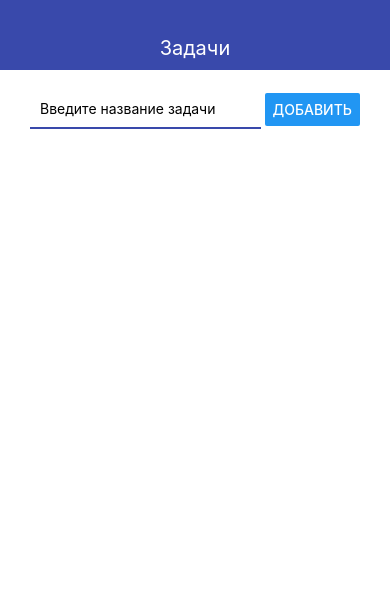
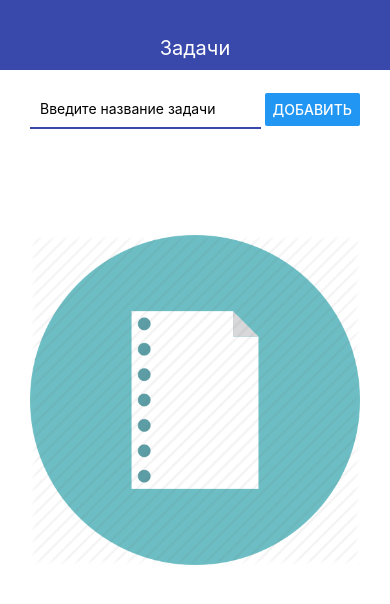
Before and after one commit to georgeaziev/react-native-todo, a React Native app: screen / in a window 390 px wide. Shown: the top 604 px of the page. Built offline with nearby package versions, Linux system fonts and the light colour scheme.

Commit message:
added empty list image

```diff
--- a/src/screens/MainScreen.tsx
+++ b/src/screens/MainScreen.tsx
@@ -1,5 +1,5 @@
 import React from "react";
-import { View, Text, FlatList, StyleSheet } from "react-native";
+import { View, Image, FlatList, StyleSheet } from "react-native";
 import Add from "../components/Add";
 import List from "../components/List";
 import { Methods } from "../../App";
@@ -15,6 +15,7 @@
   return (
     <View>
       <Add addTask={addTask} />
+      {list.length ? (
         <FlatList
           keyExtractor={item => item.id.toString()}
           data={list}
@@ -26,10 +27,29 @@
             />
           )}
         />
+      ) : (
+        <View>
+          <Image
+            style={style.img}
+            source={require("../../assets/no-items.png")}
+          />
+        </View>
+      )}
     </View>
   );
 };
 
-const style = StyleSheet.create({});
+const style = StyleSheet.create({
+  imgWrap: {
+    alignItems: "center",
+    justifyContent: "center",
+    padding: 10,
+    height: 300
+  },
+  img: {
+    width: "100%",
+    resizeMode: "contain"
+  }
+});
 
 export default MainScreen;
```
Also changed, not shown: assets/no-items.png (added). Lines whose indentation alone changed are shown as unchanged.
